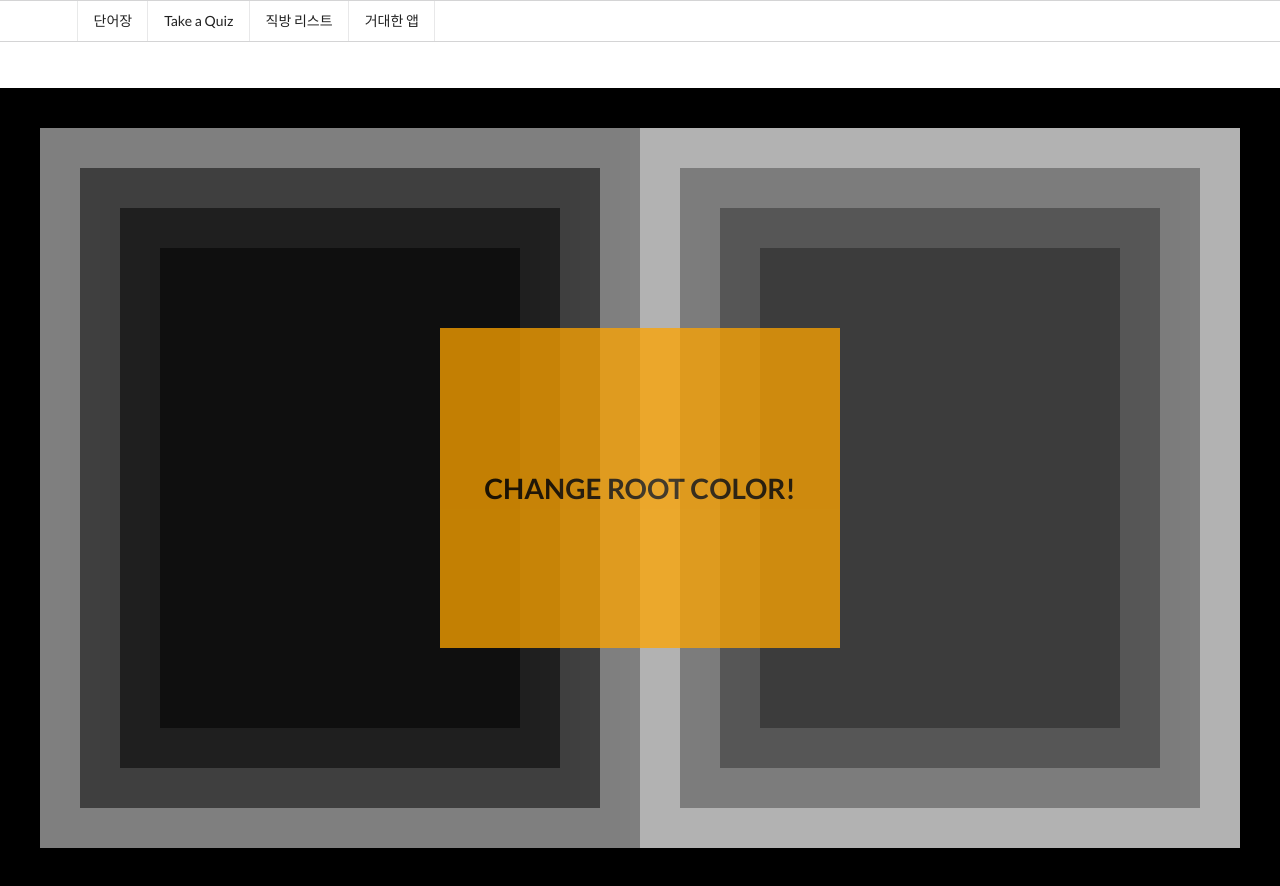
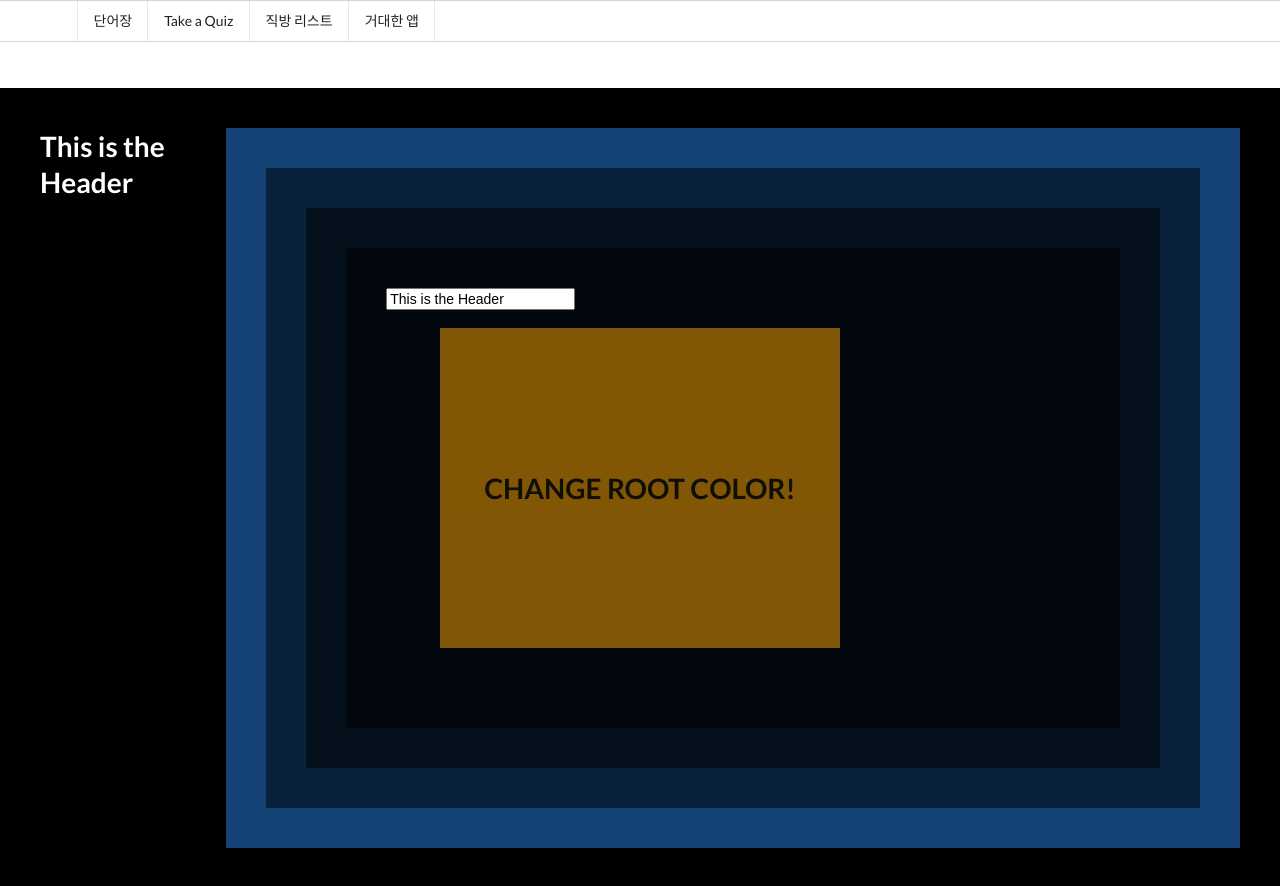
Before and after one commit to paulsoh/VocabBuilder, a React (Create React App) app: page /hugeapp in a window 1280 px wide. Built offline with nearby package versions, Linux system fonts and the light colour scheme.

Commit message:
Add Solution for Day 5

```diff
--- a/src/App.js
+++ b/src/App.js
@@ -3,6 +3,10 @@ import {
   BrowserRouter,
   Route,
 } from 'react-router-dom';
+import {
+  Provider,
+} from 'react-redux';
+import store from './store';
 import 'semantic-ui/dist/semantic.css';
 import WordLists from './Pages/WordLists';
 import WordList from './Pages/WordList';
@@ -39,6 +43,7 @@ class App extends Component {
   render() {
     return (
       <BrowserRouter>
+      <Provider store={store}>
         <div>
           <div className="ui attached stackable menu">
             <div className="ui container">
@@ -59,6 +64,7 @@ class App extends Component {
           <Route path="/zigbangroomlist" component={ZigbangRoomList} />
           <Route path="/hugeapp" component={HugeApp} />
         </div>
+        </Provider>
       </BrowserRouter>
     );
   }
--- a/src/Pages/HugeApp/UserInputComponent.js
+++ b/src/Pages/HugeApp/UserInputComponent.js
@@ -1,4 +1,11 @@
 import React from 'react'
+import {
+  connect,
+} from 'react-redux';
+import {
+  changeColorAction,
+  changeHeaderText,
+} from '../../action';
 
 const generateRandomRGB = () => {
   const randomR = Math.floor(Math.random() * 255)
@@ -25,16 +32,37 @@ class UserInputComponent extends React.Component {
   render() {
     console.log(generateRandomRGB());
     return (
+      <div>
+        <div>
+          <input
+            value={this.props.headerText}
+            onChange={(e) => this.props.changeHeaderText(e.target.value)}
+          />
+        </div>
         <div
-        onClick={() => console.log(generateRandomRGB())}
+          onClick={() => this.props.I_WANT_TO_CHANGE_COLOR()}
           style={UserInputComponentStyle}
         >
           <h1>
             CHANGE ROOT COLOR!
           </h1>
         </div>
+      </div>
     );
   }
 }
 
-export default UserInputComponent;
+const mapStateToProps = (state) => {
+  return {
+    headerText: state.headerText,
+  }
+}
+const mapDispatchToProps = (dispatch) => {
+  return {
+    I_WANT_TO_CHANGE_COLOR: () => dispatch(changeColorAction(generateRandomRGB())),
+    changeHeaderText: (text) => dispatch(changeHeaderText(text))
+
+  }
+}
+
+export default connect(mapStateToProps, mapDispatchToProps)(UserInputComponent);
--- a/src/Pages/HugeApp/index.js
+++ b/src/Pages/HugeApp/index.js
@@ -1,5 +1,8 @@
 import React from 'react';
 import ChildComponent from './ChildComponent';
+import {
+  connect,
+} from 'react-redux';
 
 const hugeAppStyle = {
   backgroundColor: 'black',
@@ -11,14 +14,6 @@ const hugeAppStyle = {
 }
 
 class HugeApp extends React.Component {
-  constructor(props) {
-    super(props);
-    this.state = {
-      rootColor: [255, 255, 255],
-      decreaseFactor: 0.5,
-    };
-  }
-
   render = () => {
     return (
       <div
@@ -26,17 +21,24 @@ class HugeApp extends React.Component {
           ...hugeAppStyle,
         }}
       >
+        <h1 style={{ color: 'white' }}>
+          {this.props.headerText}
+        </h1>
+
         <ChildComponent
-          factor={this.state.decreaseFactor}
-          RGB={this.state.rootColor}
-        />
-        <ChildComponent
-          factor={this.state.decreaseFactor + 0.2}
-          RGB={this.state.rootColor}
+          factor={0.5}
+          RGB={this.props.rootColor}
         />
       </div>
     )
   }
 }
 
-export default HugeApp;
+const mapStateToProps = (state) => {
+  return {
+    rootColor: state.rootColor,
+    headerText: state.headerText,
+  }
+}
+
+export default connect(mapStateToProps)(HugeApp);
--- /dev/null
+++ b/src/action.js
@@ -0,0 +1,24 @@
+export const changeColorAction = (RGB) => {
+    return {
+        type: 'CHANGE_COLOR',
+        payload: RGB,
+    }
+}
+
+export const fetchWordListFromAPI = (url) => {
+    return (dispatch) => fetch(url)
+    .then((resp) => resp.json())
+    .then((response) => {
+        return dispatch({
+            type: 'GET_WORD_LIST',
+            payload: response,
+        })
+    }).catch()
+}
+
+export const changeHeaderText = (text) => {
+    return {
+        type: 'CHANGE_HEADER',
+        payload: text,
+    }
+}
--- /dev/null
+++ b/src/reducer.js
@@ -0,0 +1,28 @@
+const DEFAULT_STATE = {
+    rootColor: [42, 133, 234],
+    wordList: [],
+    headerText: 'This is the Header',
+}
+
+const reducer = (
+    state=DEFAULT_STATE,
+    action
+) => {
+    if (action.type === 'CHANGE_COLOR') {
+        return {
+            ...state,
+            rootColor: action.payload,
+        }
+    }
+    if (action.type === 'CHANGE_HEADER') {
+        return {
+            ...state,
+            headerText: action.payload,
+        }
+    }
+    return {
+        ...state,
+    }
+}
+
+export default reducer;
--- /dev/null
+++ b/src/store.js
@@ -0,0 +1,7 @@
+import {
+    createStore,
+} from 'redux';
+import reducer from './reducer';
+
+const store = createStore(reducer);
+export default store;
```
Lines whose indentation alone changed are shown as unchanged.
